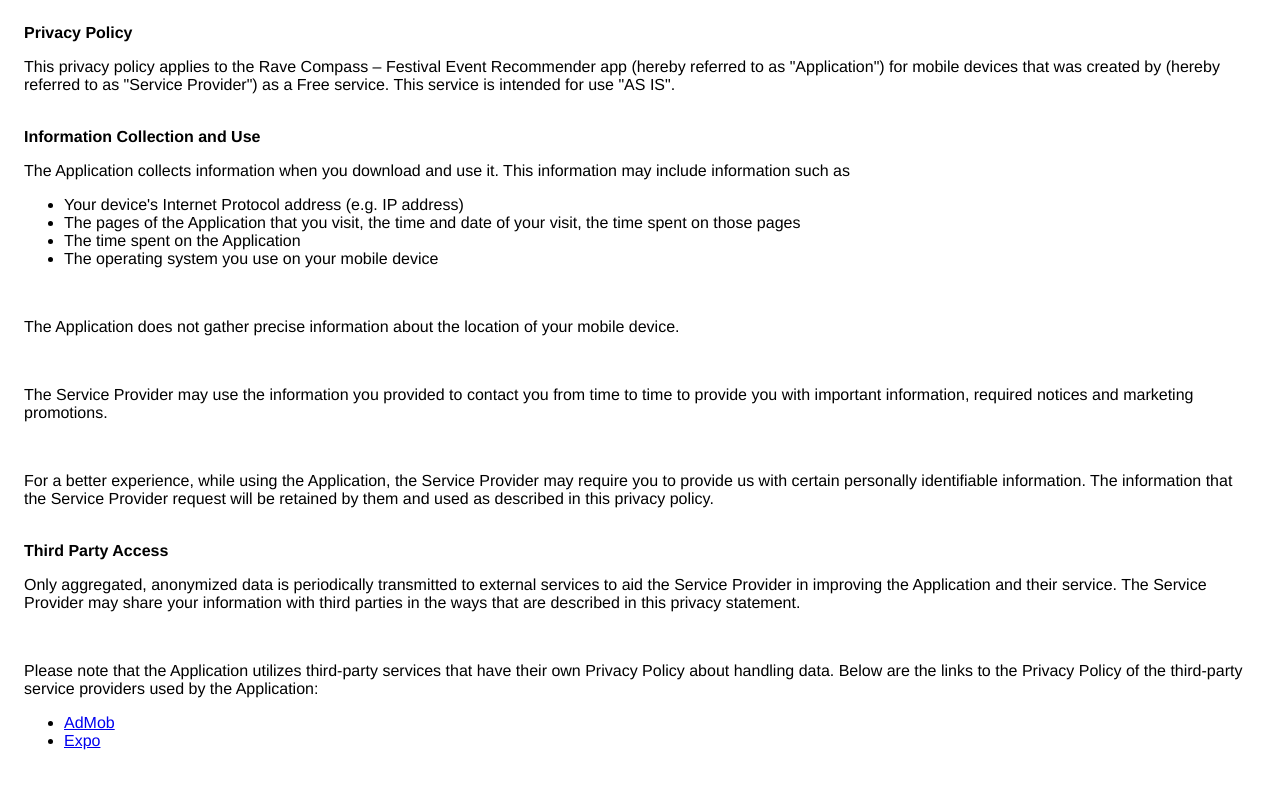
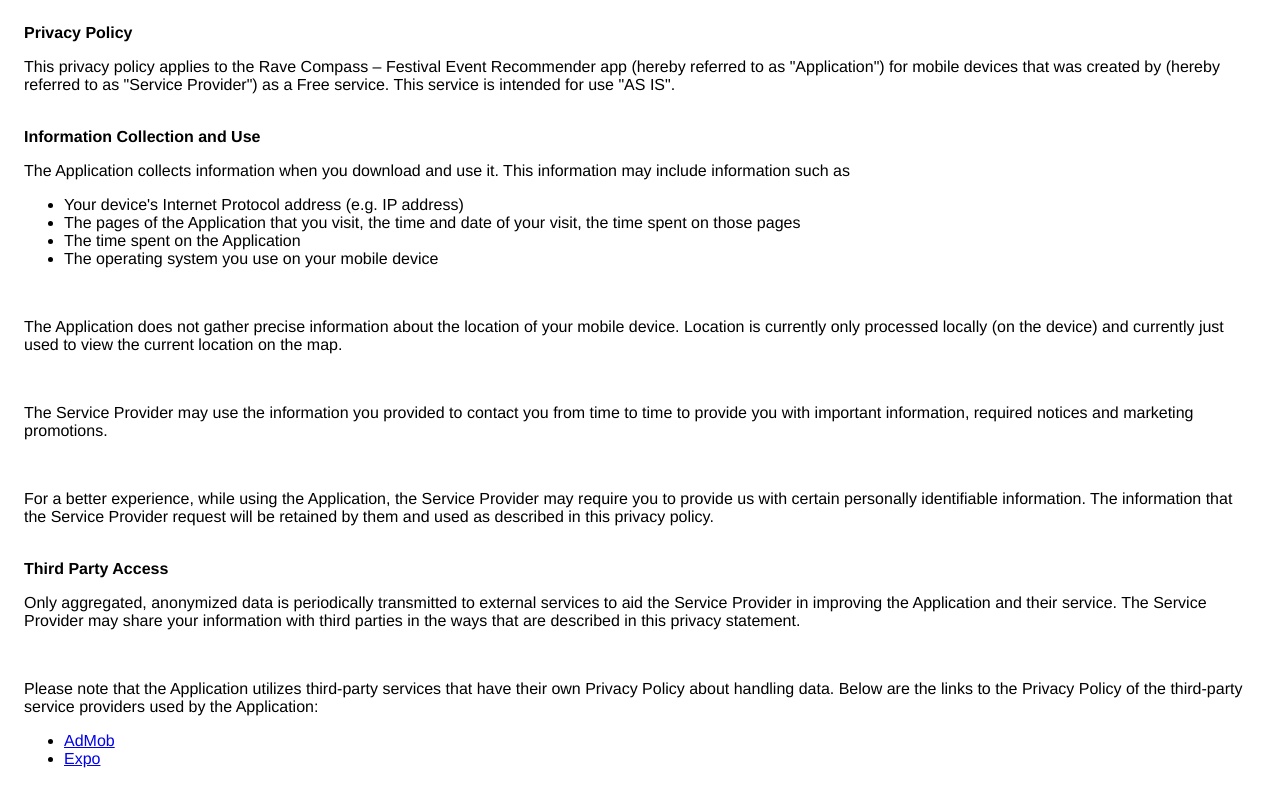
Before and after one commit to thomasaltenburger98/thomasaltenburger98.github.io, a plain HTML site: page rave-compass/privacy.html in a window 1280 px wide. Shown: the top 797 px of the page. Drawn offline with Linux system fonts and the light colour scheme.

Commit message:
Update privacy policy regarding location data
Clarified location data processing in privacy policy.

```diff
--- a/rave-compass/privacy.html
+++ b/rave-compass/privacy.html
@@ -29,7 +29,7 @@
     </ul>
     <p></p><br>
     <p style="display: block;">The Application does not gather precise information about the location of your mobile
-        device.</p>
+        device. Location is currently only processed locally (on the device) and currently just used to view the current location on the map.</p>
     <div style="display: none;">
         <p>The Application collects your device's location, which helps the Service Provider determine your approximate
             geographical location and make use of in below ways:</p>
```
